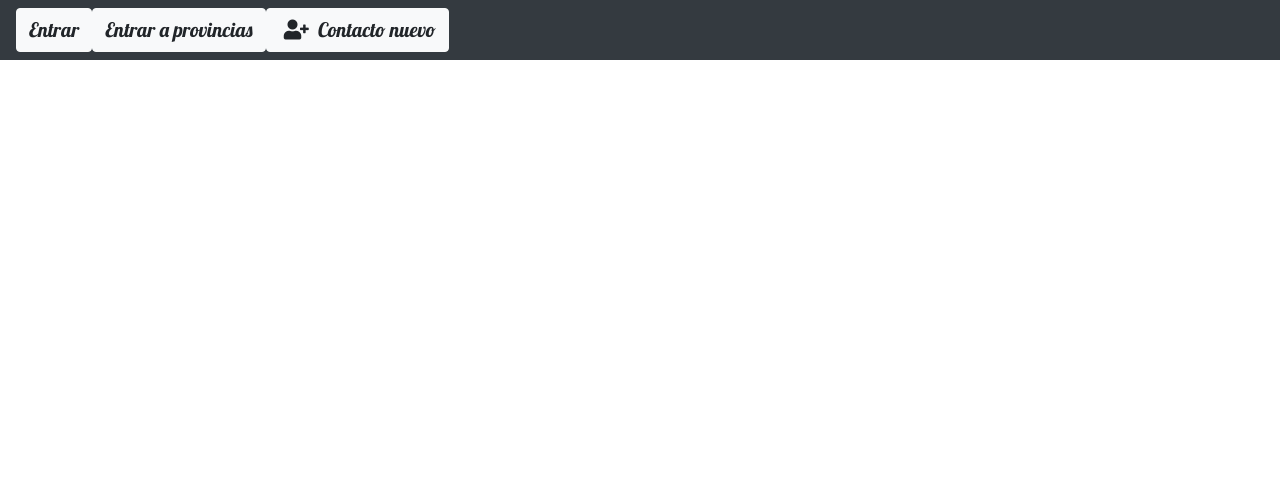
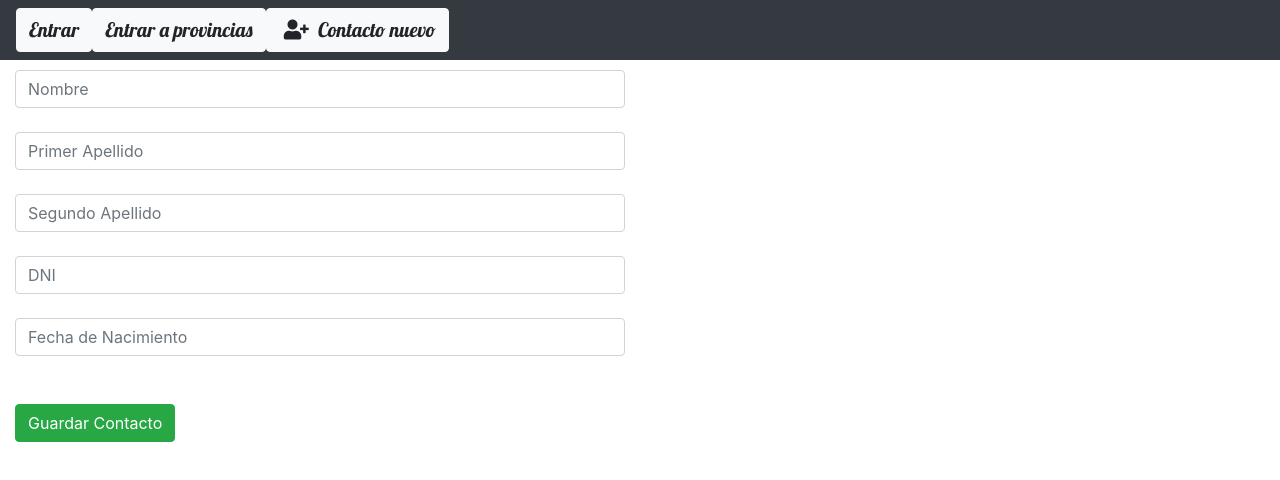
Before and after one commit to grupo01lucatic/Proyecto02-Angular, an Angular app in the folder Proyecto02-Cliente/: page /add-contacto in a window 1280 px wide. Before the commit this address led to /. Shown: the top 480 px of the page. Built offline with nearby package versions, Linux system fonts and the light colour scheme.

Commit message:
add-contacto

```diff
--- a/Proyecto02-Cliente/src/app/app-routing.module.ts
+++ b/Proyecto02-Cliente/src/app/app-routing.module.ts
@@ -4,12 +4,14 @@ import { HeaderComponent } from './components/header/header.component';
 import { IndexComponent } from './components/index/index.component';
 import { ListadocontactosComponent } from './components/listadocontactos/listadocontactos.component';
 import { ContactoDetalleComponent } from './contacto-detalle/contacto-detalle.component';
+import { AddContactoComponent } from './components/add-contacto/add-contacto.component';
 
 const routes: Routes = [
   {path: 'header', component: HeaderComponent},
   {path: '', component: IndexComponent},
   {path:'listadocontactos', component: ListadocontactosComponent},
-  {path:'detalle/:id', component: ContactoDetalleComponent}
+  {path:'detalle/:id', component: ContactoDetalleComponent},
+  {path:'add-contacto', component: AddContactoComponent }
 ];
 
 @NgModule({
--- /dev/null
+++ b/Proyecto02-Cliente/src/app/components/add-contacto/add-contacto.component.html
@@ -0,0 +1,31 @@
+<div class="col-md-6">
+  <h2 class="text-center">Alta persona</h2>
+ <form>
+  <div>
+      <br>
+    <!--<label for="nombre">Nombre:<br></label> -->
+    <input type="text" [(ngModel)]="persona.nombre" placeholder="Nombre" name="nombre" class="form-control" id="nombre"><br>
+  </div>
+
+  <div >
+   <!-- <label for="apellido1">Primer apellido:<br></label>-->
+    <input type="text" [(ngModel)]="persona.apellido1" placeholder="Primer Apellido" name="apellido1" class="form-control" id="apellido1"><br>
+  </div>
+
+  <div>
+   <!-- <label for="apellido2">Segundo apellido:<br></label>-->
+    <input type="text" [(ngModel)]="persona.apellido2" placeholder="Segundo Apellido" name="apellido2" class="form-control" id="apellido2"><br>
+  </div>
+  <div>
+   <!-- <label for="dni">DNI:<br></label>-->
+    <input type="text" [(ngModel)]="persona.dni" placeholder="DNI" name="dni" class="form-control" id="dni"><br>
+  </div>
+  <div>
+   <!-- <label for="fechanacimiento">Fecha de nacimiento:<br></label>-->
+    <input type="text" [(ngModel)]="persona.fechanacimiento" placeholder="Fecha de Nacimiento" name="fechanacimiento" class="form-control" id="fechanacimiento"><br>
+  </div>
+  <br>
+
+  <button class="btn btn-success" (click)="createContacto()">Guardar Contacto</button>
+</form>
+</div>
--- /dev/null
+++ b/Proyecto02-Cliente/src/app/components/add-contacto/add-contacto.component.ts
@@ -0,0 +1,29 @@
+import { Component, OnInit } from '@angular/core';
+import { Router } from '@angular/router';
+import { PersonaService } from '../../services/persona.service';
+import { Persona } from 'src/app/models/persona';
+
+@Component({
+  selector: 'app-add-contacto',
+  templateUrl: './add-contacto.component.html',
+  styleUrls: ['./add-contacto.component.css']
+})
+export class  AddContactoComponent implements OnInit {
+
+  persona: Persona = new Persona();
+
+  constructor(private router: Router, private personaService: PersonaService) {
+
+  }
+
+  createContacto(): void {
+    this.personaService.createContacto(this.persona)
+        .subscribe( data => {
+          alert("Se ha añadido un contacto nuevo");
+        });
+  };
+
+  ngOnInit() {
+  };
+
+}
--- a/Proyecto02-Cliente/src/app/components/header/header.component.html
+++ b/Proyecto02-Cliente/src/app/components/header/header.component.html
@@ -2,6 +2,6 @@
     <nav class="navbar navbar-expand-md navbar-dark fixed-top bg-dark">
             <a type="button" href="/listadocontactos" class="btn btn-light navbar-expand-rg float-right">Entrar</a>
             <a type="button" th:href="@{/iraListarProvincia}" class="btn btn-light navbar-expand-rg float-right">Entrar a provincias</a>
-            <a type="button" th:href="@{/iracreateuser}" class="btn btn-light navbar-expand-rg"><i class="fas fa-user-plus"></i> Contacto nuevo</a>
+            <a type="button" href="/add-contacto" class="btn btn-light navbar-expand-rg"><i class="fas fa-user-plus"></i> Contacto nuevo</a>
     </nav>
 </div>
--- a/Proyecto02-Cliente/src/app/services/persona.service.ts
+++ b/Proyecto02-Cliente/src/app/services/persona.service.ts
@@ -39,7 +39,7 @@ export class PersonaService {
     return this.http.delete('http://localhost:8080/rest/eliminarcontacto'+persona.idpersona);
   }
 
-  public createPersona(persona) {
+  public createContacto(persona) {
     return this.http.post<Persona>(this.personaUrl, persona);
   }
 
```
Also changed, not shown: Proyecto02-Cliente/src/app/app.module.ts (+6 -2 lines), Proyecto02-Cliente/src/app/components/add-contacto/add-contacto.component.css (added), 1 other file (tests, documents, lock files or other folders).
